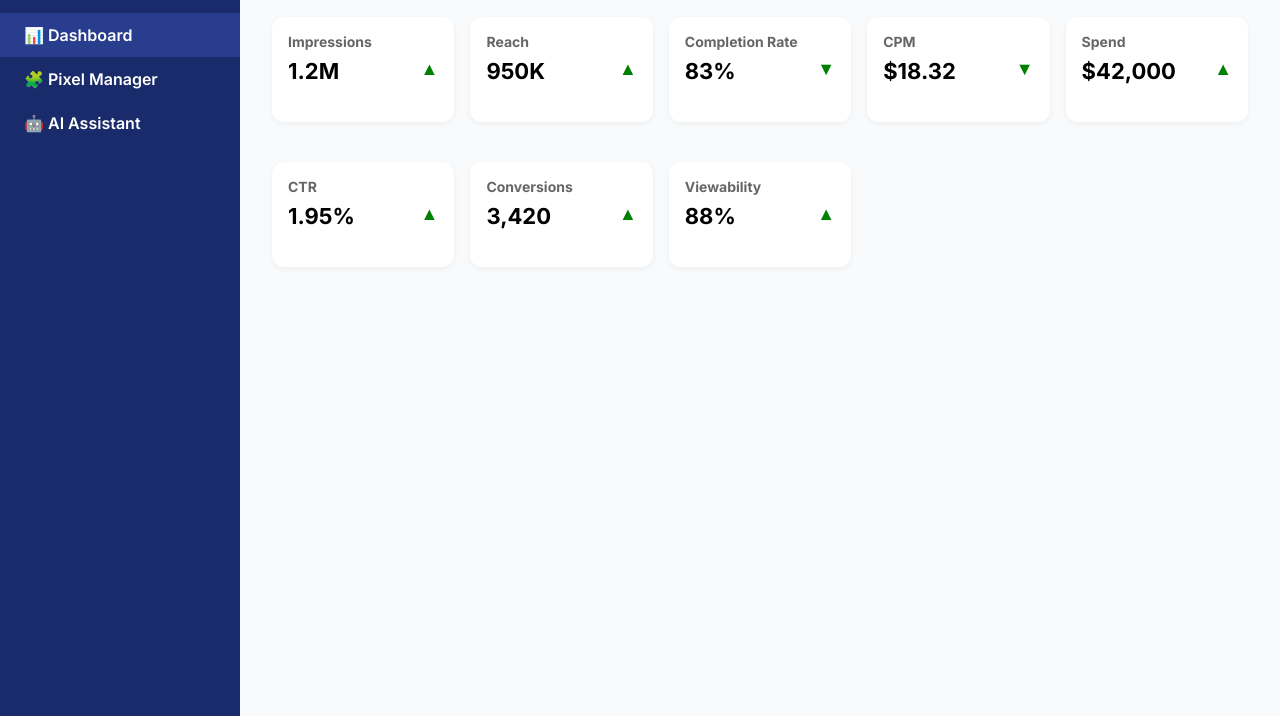
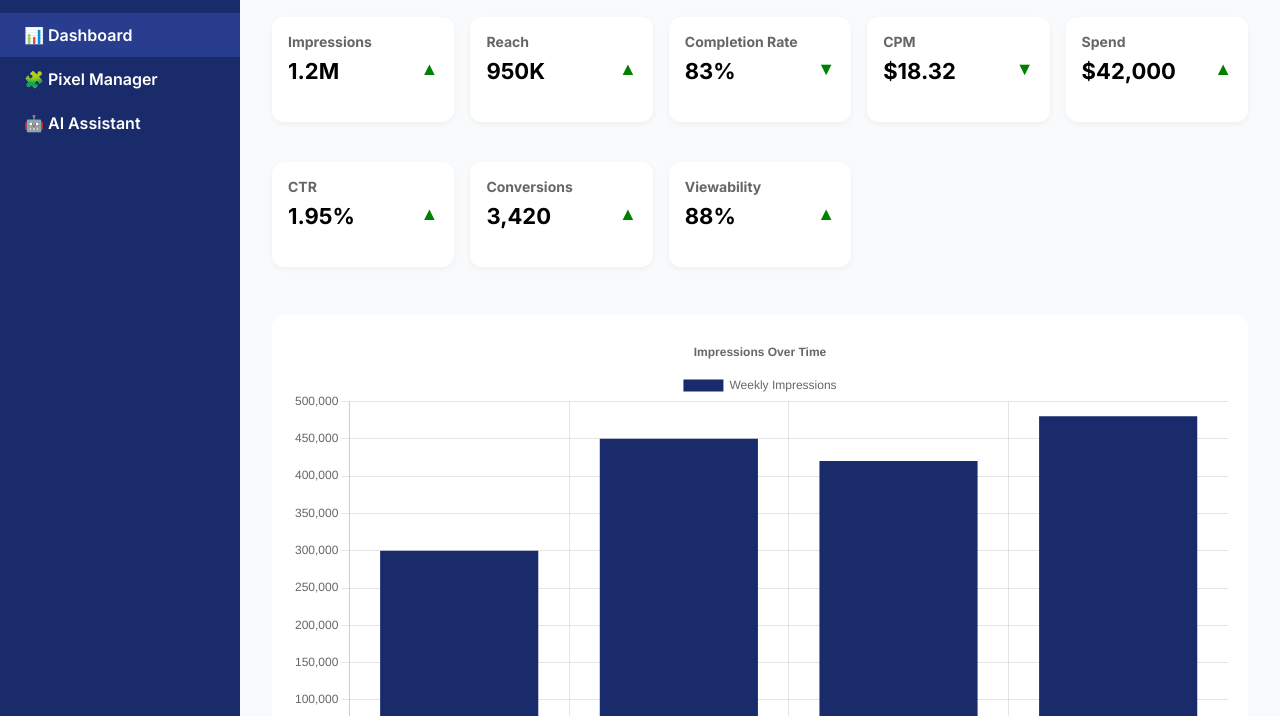
Before and after one commit to avichal16/activ, a plain HTML site: page index.html in a window 1280 px wide. Shown: the part 84-800 px from the top of the page. Drawn offline with nearby package versions, Linux system fonts and the light colour scheme.

Commit message:
Update index.html

```diff
--- a/index.html
+++ b/index.html
@@ -1,4 +1,4 @@
-<!-- ACTIV MVP Dashboard + Pixel Manager + AI Assistant (Enhanced Features) -->
+<!-- ACTIV MVP Dashboard + Pixel Manager + AI Assistant (Enhanced Features + showTab Fix) -->
 <!DOCTYPE html>
 <html lang="en">
 <head>
@@ -120,6 +120,7 @@
   </style>
   <script>
     let charts = [];
+
     function showTab(id) {
       document.querySelectorAll('.tab').forEach(tab => tab.classList.remove('active'));
       document.querySelectorAll('aside a').forEach(link => link.classList.remove('active'));
@@ -130,26 +131,55 @@
         navEl.classList.add('active');
       }
     }
-    function createChart(ctxId, type, data, title) {
-      const canvas = document.getElementById(ctxId);
-      if (!canvas) return;
-      const ctx = canvas.getContext('2d');
-      return new Chart(ctx, {
-        type: type,
-        data: data,
+
+    function createDashboardCharts() {
+      const ctx1 = document.getElementById('dashboardChart1')?.getContext('2d');
+      const ctx2 = document.getElementById('dashboardChart2')?.getContext('2d');
+      if (!ctx1 || !ctx2) return;
+
+      new Chart(ctx1, {
+        type: 'bar',
+        data: {
+          labels: ['Week 1', 'Week 2', 'Week 3', 'Week 4'],
+          datasets: [{
+            label: 'Weekly Impressions',
+            data: [300000, 450000, 420000, 480000],
+            backgroundColor: '#1a2b6b'
+          }]
+        },
         options: {
-          responsive: true,
-          maintainAspectRatio: false,
           plugins: {
             title: {
               display: true,
-              text: title
-            },
-            legend: { display: true }
+              text: 'Impressions Over Time'
+            }
+          }
+        }
+      });
+
+      new Chart(ctx2, {
+        type: 'line',
+        data: {
+          labels: ['Week 1', 'Week 2', 'Week 3', 'Week 4'],
+          datasets: [{
+            label: 'CTR (%)',
+            data: [1.4, 1.7, 1.9, 2.1],
+            borderColor: '#3e4ca1',
+            fill: false,
+            tension: 0.3
+          }]
+        },
+        options: {
+          plugins: {
+            title: {
+              display: true,
+              text: 'CTR Trends Over Time'
+            }
           }
         }
       });
     }
+
     function handleAIResponse(text) {
       const prompt = text || document.querySelector('#aiPrompt').value.toLowerCase();
       const responseEl = document.querySelector('#aiResponseText');
@@ -188,7 +218,9 @@
         }]
       }, 'Audience Distribution'));
     }
+
     window.addEventListener('DOMContentLoaded', () => {
+      createDashboardCharts();
       showTab('dashboard');
     });
   </script>
@@ -201,6 +233,7 @@
     <a href="#" data-tab="assistant" onclick="showTab('assistant')">🤖 AI Assistant</a>
   </aside>
   <main>
+    <!-- Dashboard tab content (charts and KPI cards) -->
     <div id="dashboard" class="tab">
       <h2>Dashboard</h2>
       <div class="kpi-grid">
@@ -213,8 +246,11 @@
         <div class="card"><div><h3>Conversions</h3><p>3,420</p></div><span class="trend">▲</span></div>
         <div class="card"><div><h3>Viewability</h3><p>88%</p></div><span class="trend">▲</span></div>
       </div>
+      <div class="chart-container"><canvas id="dashboardChart1"></canvas></div>
+      <div class="chart-container"><canvas id="dashboardChart2"></canvas></div>
     </div>
 
+    <!-- Pixel Manager tab content -->
     <div id="pixels" class="tab">
       <h2>Pixel Manager</h2>
       <form onsubmit="event.preventDefault(); alert('Pixel Generated!');">
@@ -231,6 +267,7 @@
       </table>
     </div>
 
+    <!-- AI Assistant tab content -->
     <div id="assistant" class="tab">
       <h2>AI Assistant</h2>
       <div class="prompt-examples">
```
